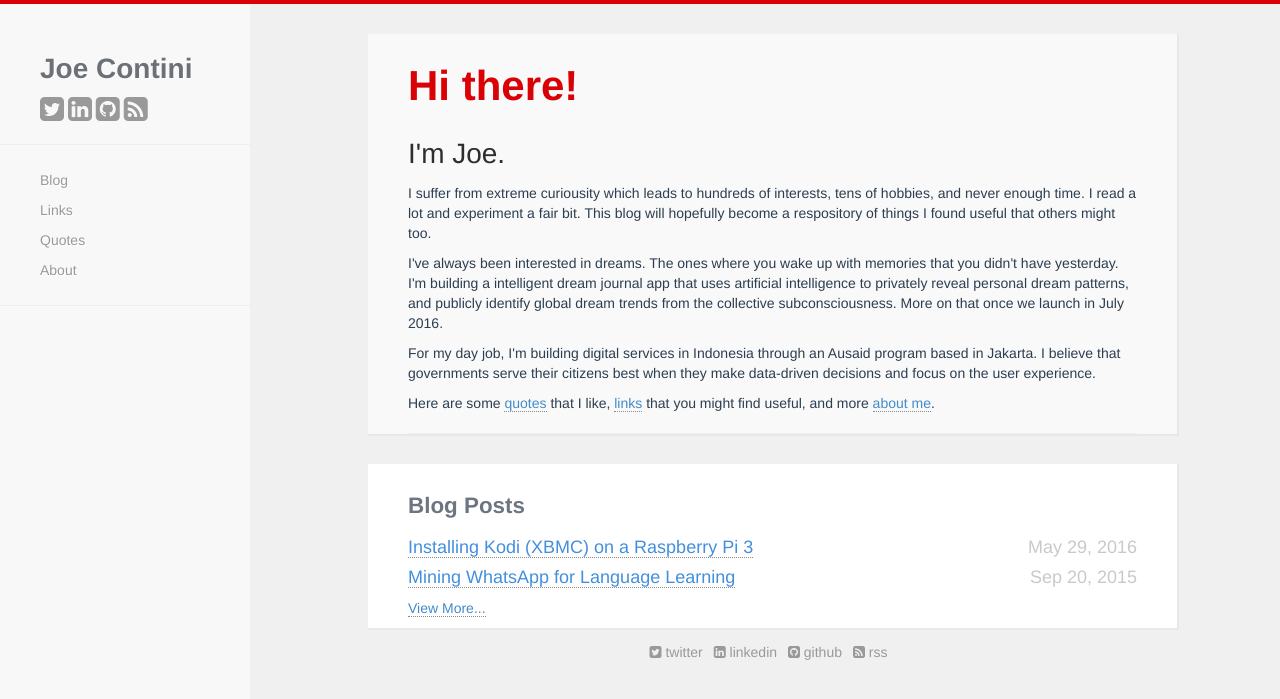
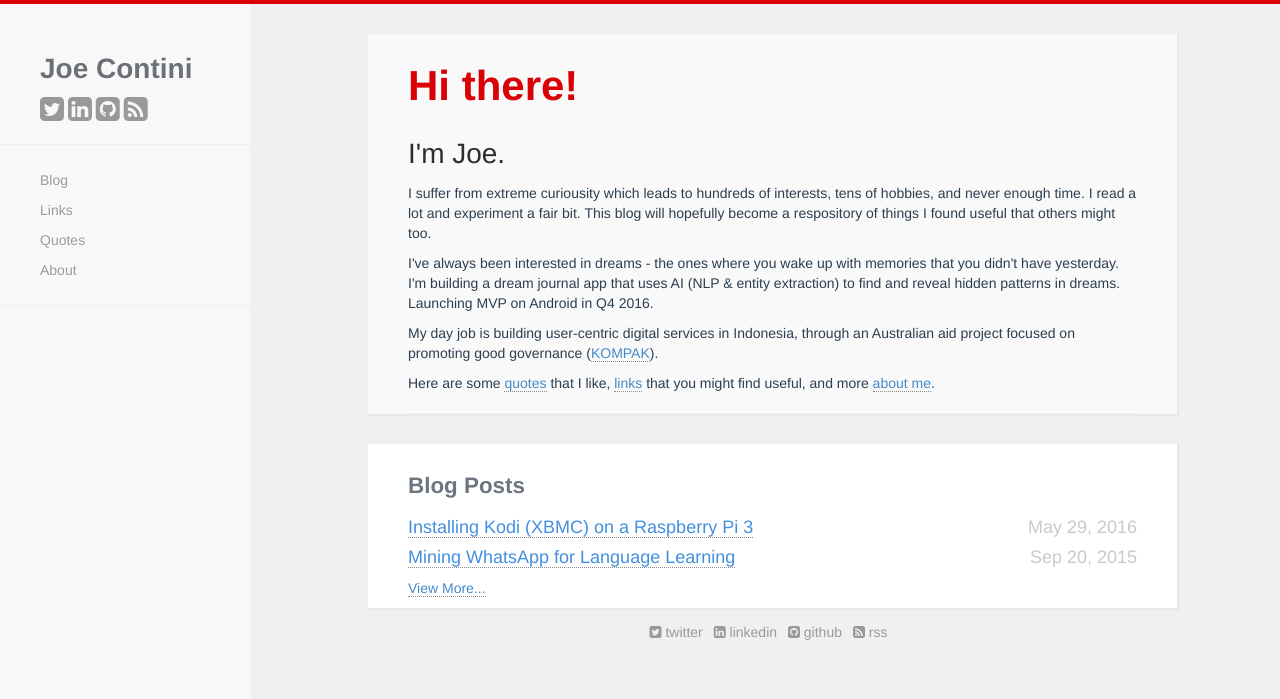
Before and after one commit to jcontini/old-jekyll-site, a Jekyll site: the page built from index.html, in a window 1280 px wide. Shown: the top 699 px of the page. Built offline with Jekyll 4.4.1, drawn with Linux system fonts in a browser that asks for light colours; nearby versions of some CDN libraries; comment, search, counter and statistics services are not loaded.

Commit message:
Updated homepage

```diff
--- a/index.html
+++ b/index.html
@@ -6,8 +6,8 @@ title: Home
   <h1>Hi there!</h1>
   <h2>I'm Joe.</h2>
   <p>I suffer from extreme curiousity which leads to hundreds of interests, tens of hobbies, and never enough time. I read a lot and experiment a fair bit. This blog will hopefully become a respository of things I found useful that others might too.
-  <p>I've always been interested in dreams. The ones where you wake up with memories that you didn't have yesterday. I'm building a intelligent dream journal app that uses artificial intelligence to privately reveal personal dream patterns, and publicly identify global dream trends from the collective subconsciousness. More on that once we launch in July 2016.</p>
-  <p>For my day job, I'm building digital services in Indonesia through an Ausaid program based in Jakarta. I believe that governments serve their citizens best when they make data-driven decisions and focus on the user experience.</p>
+  <p>I've always been interested in dreams - the ones where you wake up with memories that you didn't have yesterday. I'm building a dream journal app that uses AI (NLP &amp; entity extraction) to find and reveal hidden patterns in dreams. Launching MVP on Android in Q4 2016.</p>
+  <p>My day job is building user-centric digital services in Indonesia, through an Australian aid project focused on promoting good governance (<a href="http://kompak.or.id/">KOMPAK</a>).</p>
   <p>
     Here are some <a href="quotes.html">quotes</a> that I like, <a href="links.html">links</a> that you might find useful, and more <a href="/about.html">about me</a>.
   </p>
```
